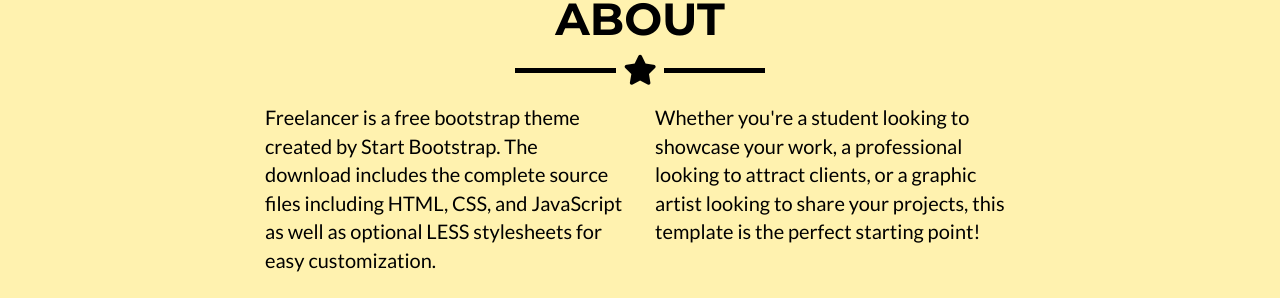
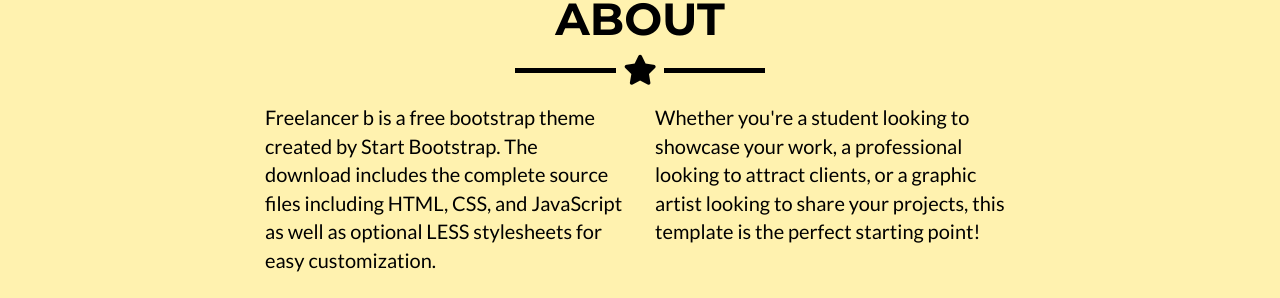
Before and after one commit to GhostyJam/GhostyJam.github.io, a Jekyll site: the page built from _posts/2014-07-18-project-1.markdown, in a window 1280 px wide and 900 px high, scrolled down 1667 px. Shown: the part 155-453 px from the top of the window. Built offline with Jekyll 4.4.1, drawn with Linux system fonts in a browser that asks for light colours.

Commit message:
TRYING AGAIN

```diff
--- a/_includes/about.html
+++ b/_includes/about.html
@@ -9,7 +9,7 @@
     </div>
     <div class="row">
       <div class="col-lg-4 col-lg-offset-2">
-        <p>Freelancer is a free bootstrap theme created by Start Bootstrap. The download includes the complete
+        <p>Freelancer b is a free bootstrap theme created by Start Bootstrap. The download includes the complete
           source files including HTML, CSS, and JavaScript as well as optional LESS stylesheets for easy
           customization.</p>
       </div>
```
